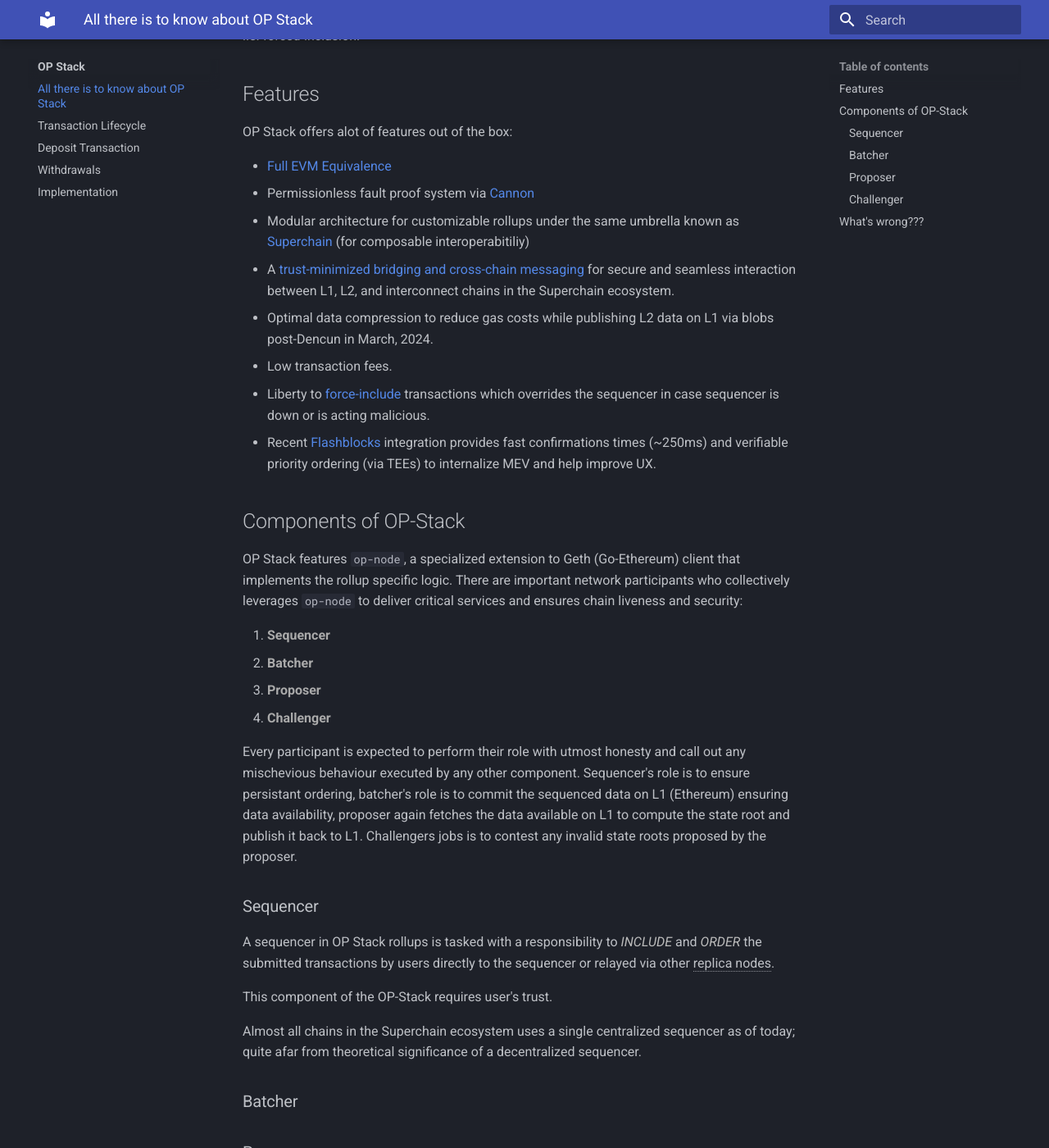
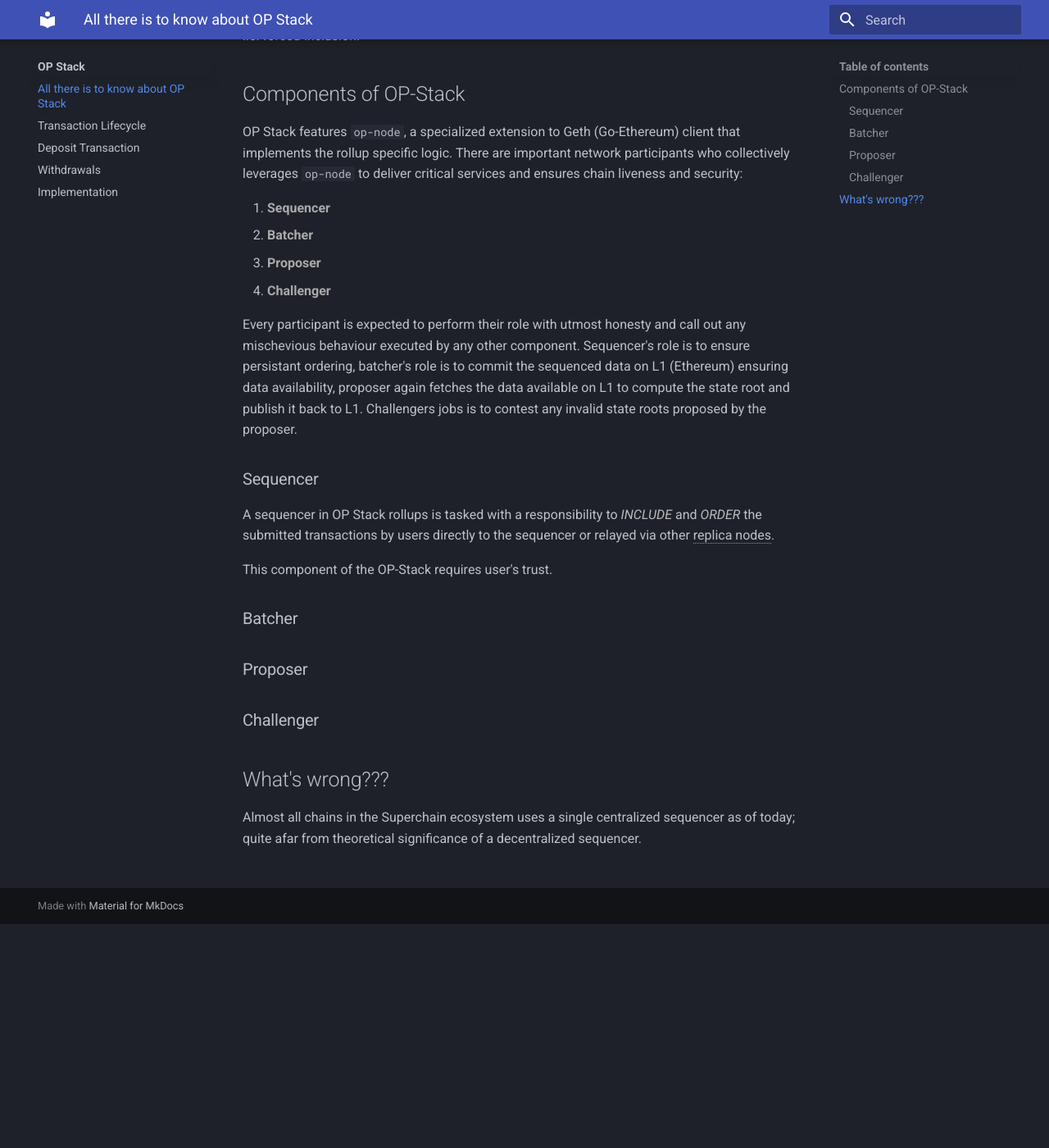
Before and after one commit to keshavsharma25/Lifebuoy, an MkDocs documentation site: the page built from docs/op-stack/features.md, in a window 1280 px wide and 1400 px high, scrolled down 273 px. Shown: the whole window at 82% size. Built offline with MkDocs 1.6.1 and Material for MkDocs 9.7.7, drawn with Linux system fonts in a browser that asks for light colours.

```diff
--- a/docs/op-stack/features.md
+++ b/docs/op-stack/features.md
@@ -5,25 +5,6 @@ forced-inclusion across various rollups (stacks) and withdrawals in case
 these get censored. However, it is also important for us to understand
 a few important internals of OP-Stack to truly grasp the concept i.e.
 forced-inclusion.
-
-## Features
-
-OP Stack offers alot of features out of the box:
-
-- [Full EVM Equivalence](https://medium.com/ethereum-optimism/introducing-evm-equivalence-5c2021deb306)
-- Permissionless fault proof system via [Cannon](https://www.optimism.io/blog/permissionless-fault-proofs-and-stage-1-arrive-to-the-op-stack)
-- Modular architecture for customizable rollups under the same umbrella known
-as [Superchain](https://docs.optimism.io/superchain/introduction/superchain-explainer) (for composable interoperabitiliy)
-- A [trust-minimized bridging and cross-chain messaging](https://specs.optimism.io/protocol/bridges.html) for secure and seamless
-interaction between L1, L2, and interconnect chains in the Superchain ecosystem.
-- Optimal data compression to reduce gas costs while publishing L2 data on L1
-via blobs post-Dencun in March, 2024.
-- Low transaction fees.
-- Liberty to [force-include](https://docs.optimism.io/op-stack/bridging/deposit-flow#denial-of-service-dos-prevention) transactions which overrides the sequencer in case
-sequencer is down or is acting malicious.
-- Recent [Flashblocks](https://writings.flashbots.net/introducing-rollup-boost) integration provides fast confirmations times (~250ms)
-and verifiable priority ordering (via TEEs) to internalize MEV and help improve
-UX.
 
 ## Components of OP-Stack
 
@@ -52,10 +33,6 @@ via other replica nodes.
 
 This component of the OP-Stack requires user's trust.
 
-Almost all chains in the Superchain ecosystem uses a single centralized sequencer
-as of today; quite afar from theoretical significance of a decentralized
-sequencer.
-
 ### Batcher
 
 
--- a/mkdocs.yml
+++ b/mkdocs.yml
@@ -19,6 +19,7 @@ nav:
     - "Role of a sequencer": sequencer.md
     - "The Bottleneck": bottleneck.md
     - "Forced Inclusion": forced-inclusion.md
+    - "Walkaway Test": walkaway-test.md
     - "Comparison": comparison.md
     - "What's next": why-not-enough.md
   - "OP Stack":
```
Also changed, not shown: other parts of docs/op-stack/features.md (+4 -0 lines), docs/op-stack/index.md (+17 -0 lines), docs/walkaway-test.md (added, +1 -0 lines).
